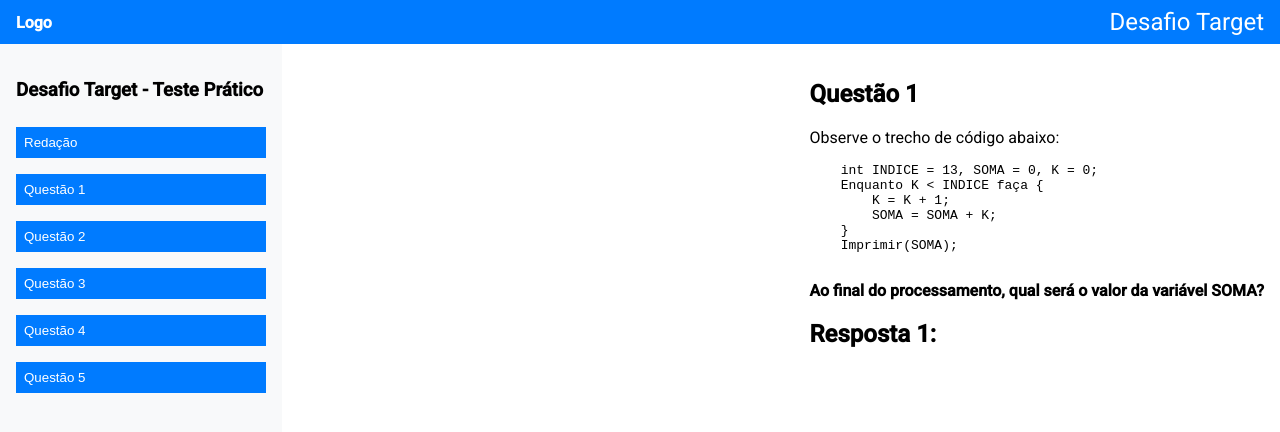
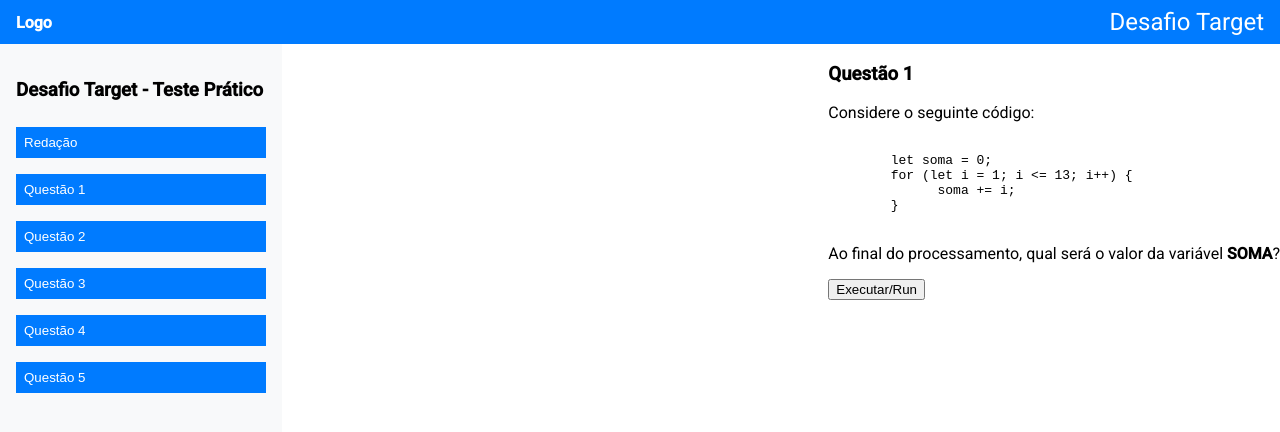
Before and after one commit to RubemAZ/Target-Sistemas-Prova-Tecnica, an Angular app in the folder Prova/: page /question1 in a window 1280 px wide. Shown: the top 432 px of the page. Built offline with nearby package versions, Linux system fonts and the light colour scheme.

Commit message:
ADD question1 solution

```diff
--- a/Prova/package.json
+++ b/Prova/package.json
@@ -25,6 +25,7 @@
     "@angular/ssr": "^19.0.7",
     "express": "^4.18.2",
     "rxjs": "~7.8.0",
+    "sweetalert2": "^11.15.10",
     "tslib": "^2.3.0",
     "zone.js": "~0.15.0"
   },
--- a/Prova/src/app/pages/question1/question1.component.html
+++ b/Prova/src/app/pages/question1/question1.component.html
@@ -1,19 +1,16 @@
-<div class="question">
-  <h2>Questão 1</h2>
-  <p>
-    Observe o trecho de código abaixo:
-  </p>
-  <pre>
-    int INDICE = 13, SOMA = 0, K = 0;
-    Enquanto K &lt; INDICE faça &#123;
-        K = K + 1;
-        SOMA = SOMA + K;
-    &#125;
-    Imprimir(SOMA);
-  </pre>
-
-  <strong>Ao final do processamento, qual será o valor da variável SOMA?</strong>
-
-  <h2>Resposta 1:</h2>
-
+<div class="card">
+  <div class="card-header">
+    <h3>Questão 1</h3>
+  </div>
+  <div class="card-body">
+    <p>Considere o seguinte código:</p>
+    <pre><code>
+        let soma = 0;
+        for (let i = 1; i <= 13; i++) &#123;
+              soma += i;
+        &#125;
+    </code></pre>
+    <p>Ao final do processamento, qual será o valor da variável <strong>SOMA</strong>?</p>
+    <button (click)="executeLogic()" class="btn btn-primary">Executar/Run</button>
+  </div>
 </div>
--- a/Prova/src/app/pages/question1/question1.component.ts
+++ b/Prova/src/app/pages/question1/question1.component.ts
@@ -1,11 +1,41 @@
 import { Component } from '@angular/core';
+import Swal from 'sweetalert2';
 
 @Component({
   selector: 'app-question1',
-  imports: [],
   templateUrl: './question1.component.html',
-  styleUrl: './question1.component.scss'
+  /**template: `
+    <div class="card">
+      <div class="card-header">
+        <h3>Questão 1</h3>
+      </div>
+      <div class="card-body">
+        <p>Considere o seguinte código:</p>
+        <pre><code>
+let soma = 0;
+for (let i = 1; i &lt;= 5; i++) {
+  soma += i;
+}
+        </code></pre>
+        <p>Ao final do processamento, qual será o valor da variável <strong>SOMA</strong>?</p>
+        <button (click)="executeLogic()" class="btn btn-primary">Executar/Run</button>
+      </div>
+    </div>
+  `,*/
+  styleUrls: ['./question1.component.scss'],
 })
 export class Question1Component {
+  executeLogic(): void {
+    let soma = 0;
+    for (let i = 0; i <= 13; i++) {
+      soma += i;
+    }
 
+    Swal.fire({
+      title: 'Resultado',
+      text: `O valor da variável SOMA é: ${soma}`,
+      icon: 'info',
+      confirmButtonText: 'Ok'
+    });
+  }
 }
```
Also changed, not shown: 1 other file (tests, documents, lock files or other folders).
